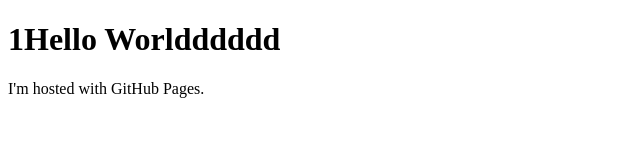
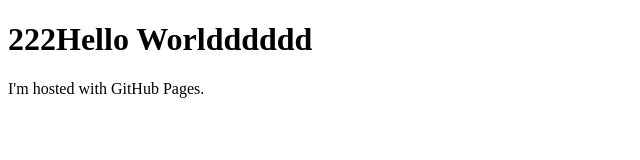
Before and after one commit to mikoajjakub1/mikolajtesting.github.io, a plain HTML site: page index.html in a window 1280 px wide. Shown: the whole page, without its empty margins (0-640 px from the left). Drawn offline with Linux system fonts and the light colour scheme.

Commit message:
Update index.html

```diff
--- a/index.html
+++ b/index.html
@@ -1,12 +1,12 @@
 <!DOCTYPE html>
 <html>
 <head>
-<meta name="google-site-verification" content="TU46fDvAOWVMkY8o0VC-ZB31TTMMl1SDcN7BzcPJyKI" />
+<meta name="google-site-verification" content="tSScG-Zfj6e-GiGR6mr_8ylFmt45pckI_3Ro46rQbSg" />
 </head>
 <body>
 <body>
 <h1>
-  1Hello Worldddddd</h1>
+  222Hello Worldddddd</h1>
 <p>I'm hosted with GitHub Pages.</p>
 </body>
 </body>
```
